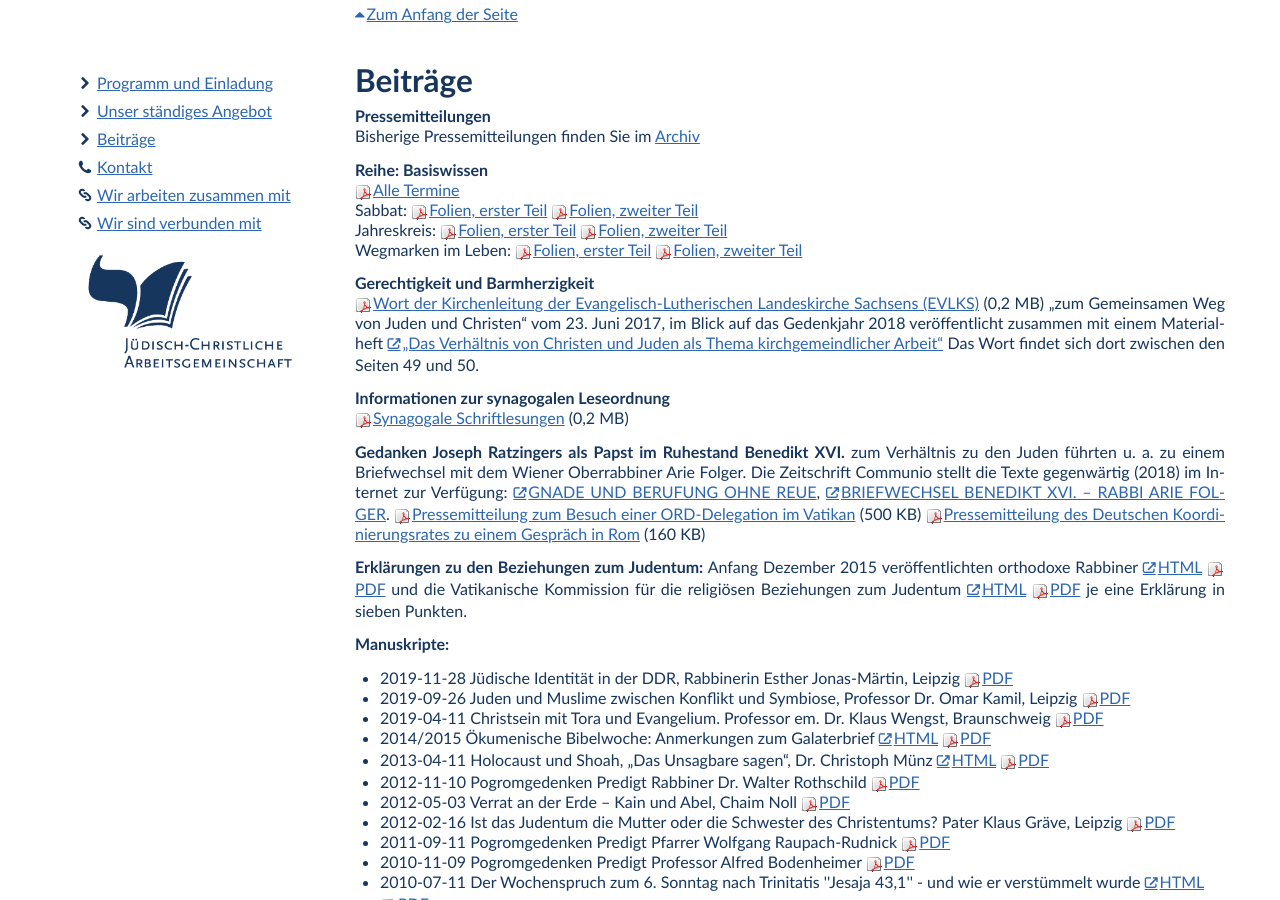
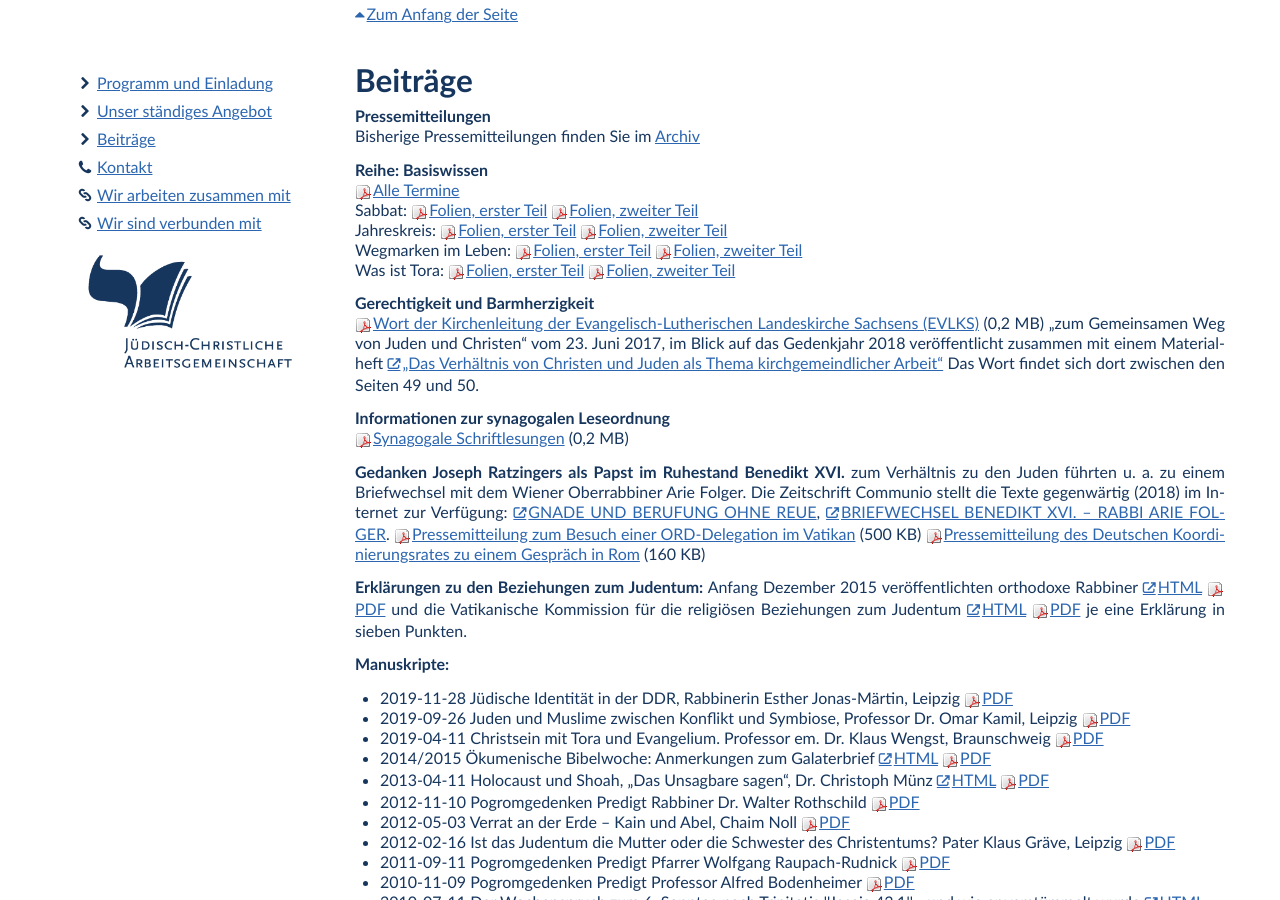
Before and after one commit to white-gecko/jcha.de, a Jekyll site: the page built from index.html, in a window 1280 px wide and 900 px high, scrolled down 2992 px. Built offline with Jekyll 4.4.1, drawn with Linux system fonts in a browser that asks for light colours.

Commit message:
Beiträge
Gelegenheit zum Aktualisieren

```diff
--- a/index.html
+++ b/index.html
@@ -66,6 +66,10 @@
     Wegmarken im Leben:
     <a class="pdf" href="/beitraege/Basiswissen3LebenA.pdf">Folien, erster Teil</a>
     <a class="pdf" href="/beitraege/Basiswissen3LebenB.pdf">Folien, zweiter Teil</a>
+    <br>
+    Was ist Tora:
+    <a class="pdf" href="/beitraege/Basiswissen4ToraA.pdf">Folien, erster Teil</a>
+    <a class="pdf" href="/beitraege/Basiswissen4ToraB.pdf">Folien, zweiter Teil</a>
 </p>
 
 <p><strong>Gerechtigkeit und Barmherzigkeit</strong><br>
```
Also changed, not shown: 2 other files.
